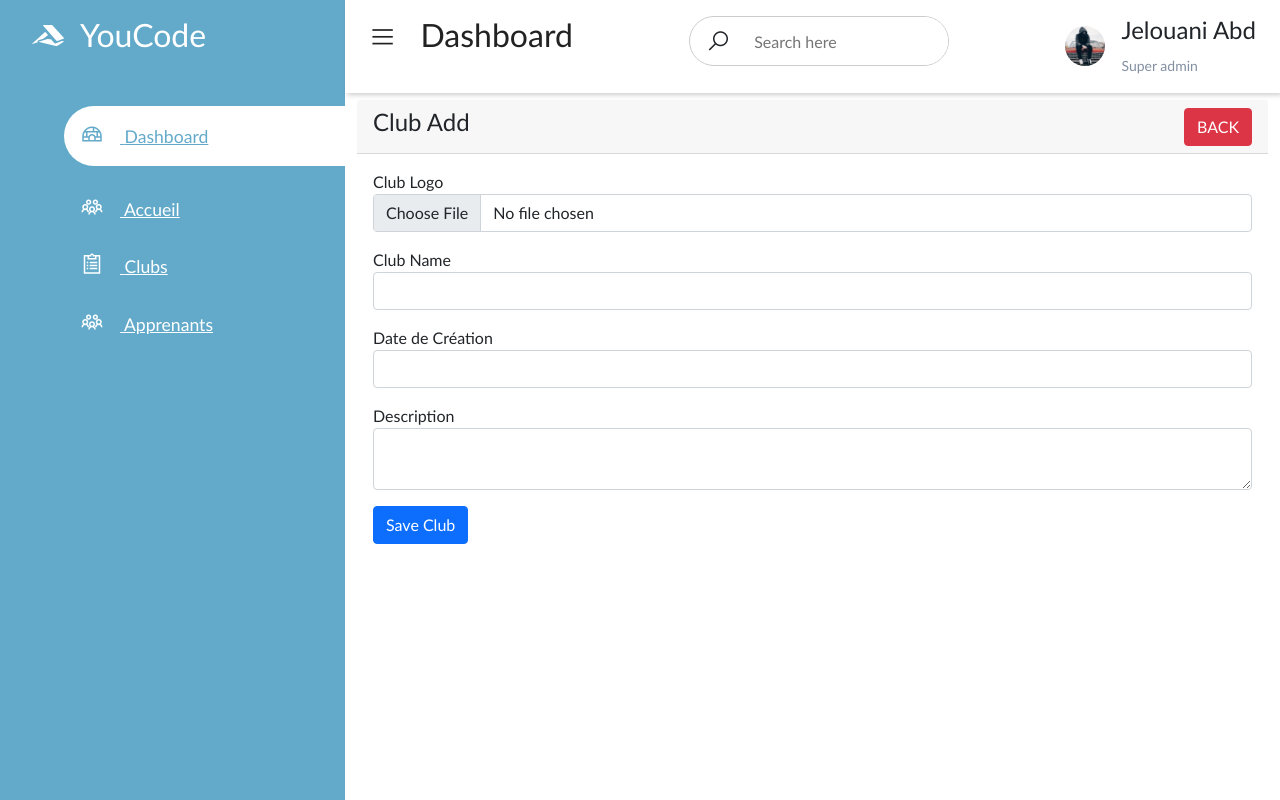
After one commit to abdelghani200/Gestion-des-Clubs-de-Youcode, a PHP site: page /insertClub.php in a window 1280 px wide. The commit adds this page. Run offline with PHP 8.4, Linux system fonts and the light colour scheme.

Commit message:
pages gerer et afficher club

```diff
--- a/Dashbord/index.php
+++ b/Dashbord/index.php
@@ -9,7 +9,9 @@
     <title>Dashboard</title>
     <link rel="stylesheet" href="https://maxst.icons8.com/vue-static/landings/line-awesome/line-awesome/1.3.0/css/line-awesome.min.css">
     <link href="https://cdn.jsdelivr.net/npm/bootstrap@5.1.3/dist/css/bootstrap.min.css" rel="stylesheet" integrity="sha384-1BmE4kWBq78iYhFldvKuhfTAU6auU8tT94WrHftjDbrCEXSU1oBoqyl2QvZ6jIW3" crossorigin="anonymous">
-    <link rel="stylesheet" href="css/style.css">
+
+    <link rel="stylesheet" href="css/style.css?v=<?php echo time(); ?>">
+
 
 </head>
 <body>
@@ -25,19 +27,21 @@
                     <span>Dashboard</span></a>
                 </li>
                 <li>
-                    <a href=""><span class="las la-users"></span>
+                    <a href="acceuil.php"><span class="las la-users"></span>
                     <span>Accueil</span></a>
                 </li>
                 <li>
                     <a href=""><span class="las la-clipboard-list"></span>
                     <span>Clubs</span></a>
                 </li>
-                <li>
-                    <a href="apprenants.php"><span class="las la-shopping-bag"></span>
-                    <span>Apprenants</span></a>
+                <li class="dash-nav-dropdown-menu">
+                    <a href="apprenants.php"><span class="las la-users"></span>
+                    <span>Apprenants</span>
+                    </a>
                 </li>
 
             </ul>
+
         </div>
     </div>
 
@@ -59,35 +63,3 @@
                 </div>
             </div>
         </header>
-
-        <main>
-            <div class="cards">
-                <div class="card-single">
-                    <div>
-                        <h1><?php
-
-                        echo $_SESSION['count'] ?>
-                        </h1>
-                        <span>Apprenants</span>
-                    </div>
-                    <div>
-                        <span class="las la-users"></span>
-                    </div>
-                </div>
-
-
-                <div class="card-single">
-                    <div>
-                        <h1>79</h1>
-                        <span>clubs</span>
-                    </div>
-                    <div>
-                        <span class="las la-clipboard-list"></span>
-                    </div>
-                </div>
-
-
-
-
-            </div>
-        </main>
--- /dev/null
+++ b/Dashbord/insertClub.php
@@ -0,0 +1,60 @@
+
+
+
+<?php
+
+ include_once('index.php');
+
+
+
+?>
+
+
+    <div class="container"  style="margin-top: 100px";>
+
+
+        <!-- <div class="alert alert-warning alert-dismissible fade show" role="alert">
+            <strong>Hey!</strong> Yess
+            <button type="button" class="btn-close" data-bs-dismiss="alert" aria-label="Close"></button>
+        </div> -->
+
+
+        <div class="row">
+            <div class="col-md-12">
+                <div class="card-header">
+                    <h4>Club Add
+                        <a href="indexApp.php" class="btn btn-danger float-end">BACK</a>
+                    </h4>
+                </div>
+                <div class="card-body">
+                    <form action="indexApp.php" method="POST">
+                        <div class="mb-3">
+                            <label>Club Logo</label>
+                            <input type="file" name="logo" class="form-control">
+                        </div>
+                        <div class="mb-3">
+                            <label>Club Name</label>
+                            <input type="text" name="name" class="form-control">
+                        </div>
+                        <div class="mb-3">
+                            <label>Date de Création</label>
+                            <input type="text" name="date-creation" class="form-control">
+                        </div>
+                        <div class="mb-3">
+                            <label>Description</label>
+                            <textarea type="email" name="description" class="form-control"></textarea>
+                        </div>
+                        <div class="mb-3">
+                        <button type="submit" name="save-club" class="btn btn-primary">Save Club</button>
+                        </div>
+                    </form>
+                </div>
+            </div>
+        </div>
+    </div>
+
+
+ </div>
+
+</body>
+</html>
--- a/Dashbord/login.php
+++ b/Dashbord/login.php
@@ -39,7 +39,7 @@ if(isset($_POST['submit'])){
             </div>
             <div class="col-lg-7 text-center py-5">
               <h1>Welcome <span class="back">Back</span></h1>
-              <form action="index.php" method="POST">
+              <form action="dashboard.php" method="POST">
                 <div class="form-row pt-3 pt-5">
                   <div class="offset-1 col-lg-10">
                      <input type="text" class="np px-3" name="name" placeholder="Username">
```
Also changed, not shown: Dashbord/acceuil.php (added, +65 -0 lines), Dashbord/css/style.css (+39 -19 lines), Dashbord/dashboard.php (added, +48 -0 lines), Dashbord/indexApp.php (+27 -1 lines).
